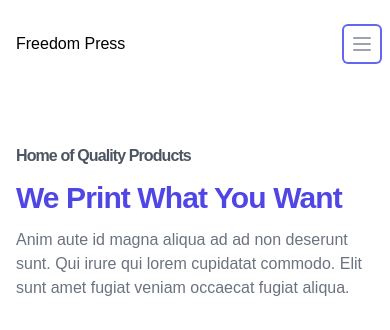
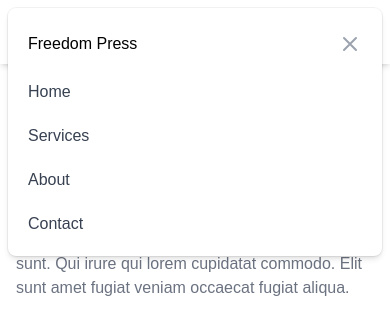
Before and after one commit to Dreno2003/freedompress, a website: page public/index.html in a window 390 px wide. Both pictures are taken after a click on the button "Open main menu". Shown: the top 330 px of the page. Drawn offline with Linux system fonts and the light colour scheme.

Commit message:
mobile nav fixes

```diff
--- a/public/index.html
+++ b/public/index.html
@@ -10,6 +10,8 @@
     <link rel="preconnect" href="https://fonts.gstatic.com" crossorigin>
     <link href="https://fonts.googleapis.com/css2?family=Poppins:wght@3">
     <link rel="stylesheet" href="https://cdnjs.cloudflare.com/ajax/libs/font-awesome/4.7.0/css/font-awesome.min.css">
+    <!-- <script src="./resources/js/main.js"></script> -->
+
 </head>
 
 <body style="font-family: 'Poppins', sans-serif;">
@@ -21,7 +23,7 @@
          <polygon points="50,0 100,0 50,100 0,100" />
        </svg>
                 <div>
-                    <div class="relative pt-6 px-4 sm:px-6 lg:px-8">
+                    <div class="shadow-md relative pt-6 px-4 sm:px-6 lg:px-8">
                         <nav class="relative flex items-center justify-between sm:h-10 lg:justify-start" aria-label="Global">
                             <div class="flex items-center flex-grow flex-shrink-0 lg:flex-grow-0">
                                 <div class="flex items-center justify-between w-full md:w-auto">
@@ -30,10 +32,10 @@
                                         <h3>Freedom Press</h3>
                                     </a>
                                     <div class="-mr-2 flex items-center md:hidden">
-                                        <button type="button" class="bg-white rounded-md p-2 inline-flex items-center justify-center text-gray-400 hover:text-gray-500 hover:bg-gray-100 focus:outline-none focus:ring-2 focus:ring-inset focus:ring-indigo-500" aria-expanded="false">
+                                        <button type="button" onclick="openMenu()" class="bg-white rounded-md p-2 inline-flex items-center justify-center text-gray-400 hover:text-gray-500 hover:bg-gray-100 focus:outline-none focus:ring-2 focus:ring-inset focus:ring-indigo-500" aria-expanded="false">
                      <span class="sr-only">Open main menu</span>
                      <!-- Heroicon name: outline/menu -->
-                     <svg class="h-6 w-6" xmlns="http://www.w3.org/2000/svg" fill="none" viewBox="0 0 24 24" stroke="currentColor" aria-hidden="true">
+                     <svg class="h-6 w-6 " xmlns="http://www.w3.org/2000/svg" fill="none" viewBox="0 0 24 24" stroke="currentColor" aria-hidden="true">
                        <path stroke-linecap="round" stroke-linejoin="round" stroke-width="2" d="M4 6h16M4 12h16M4 18h16" />
                      </svg>
                    </button>
@@ -62,14 +64,14 @@
              From: "opacity-100 scale-100"
              To: "opacity-0 scale-95"
          -->
-                    <div class="hidden absolute z-10 top-0 inset-x-0 p-2 transition transform origin-top-right md:hidden">
+                    <div id="navigations" class="hidden absolute z-10 top-0 inset-x-0 p-2 transition transform origin-top-right md:hidden">
                         <div class="rounded-lg shadow-md bg-white ring-1 ring-black ring-opacity-5 overflow-hidden">
                             <div class="px-5 pt-4 flex items-center justify-between">
                                 <div>
                                     <h2>Freedom Press</h2>
                                 </div>
                                 <div class="-mr-2">
-                                    <button type="button" class="bg-white rounded-md p-2 inline-flex items-center justify-center text-gray-400 hover:text-gray-500 hover:bg-gray-100 focus:outline-none focus:ring-2 focus:ring-inset focus:ring-indigo-500">
+                                    <button type="button" onclick="closeMenu()" class="bg-white rounded-md p-2 inline-flex items-center justify-center text-gray-400 hover:text-gray-500 hover:bg-gray-100 focus:outline-none focus:ring-2 focus:ring-inset focus:ring-indigo-500">
                    <span class="sr-only">Close main menu</span>
                    <!-- Heroicon name: outline/x -->
 
@@ -288,6 +290,19 @@
         </div>
     </footer>
 
+    <!-- <script src="./resources/js/main.js"></script> -->
+    <script src="./resources/js/main.js">
+        // const openMenu = () => {
+        //     var navItems = document.getElementById('navigations');
+        //     navItems.style.display = 'block'
+        //     console.log('l')
+        // }
+
+        // const closeMenu = () => {
+        //     var navItems = document.getElementById('navigations');
+        //     navItems.style.display = 'none';
+        // }
+    </script>
 </body>
 
 </html>
--- a/public/resources/js/main.js
+++ b/public/resources/js/main.js
@@ -0,0 +1,10 @@
+  const openMenu = () => {
+      var navItems = document.getElementById('navigations');
+      navItems.style.display = 'block'
+      console.log('l')
+  }
+
+  const closeMenu = () => {
+      var navItems = document.getElementById('navigations');
+      navItems.style.display = 'none';
+  }
```
Also changed, not shown: public/output.css.
